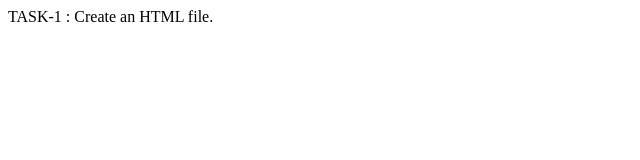
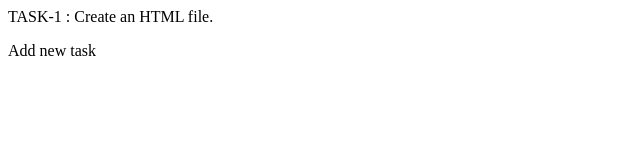
Before and after one commit to shakil45/Shariful-CSS-hompage, a plain HTML site: page project.html in a window 1280 px wide. Shown: the full height of the page, 0-640 px from the left. Drawn offline with Linux system fonts and the light colour scheme.

Commit message:
new task add

```diff
--- a/project.html
+++ b/project.html
@@ -1 +1,9 @@
+
+<html>
+<head>
 TASK-1 : Create an HTML file.
+</head>
+
+<body>
+<p>Add new task<p>
+<body>
```
